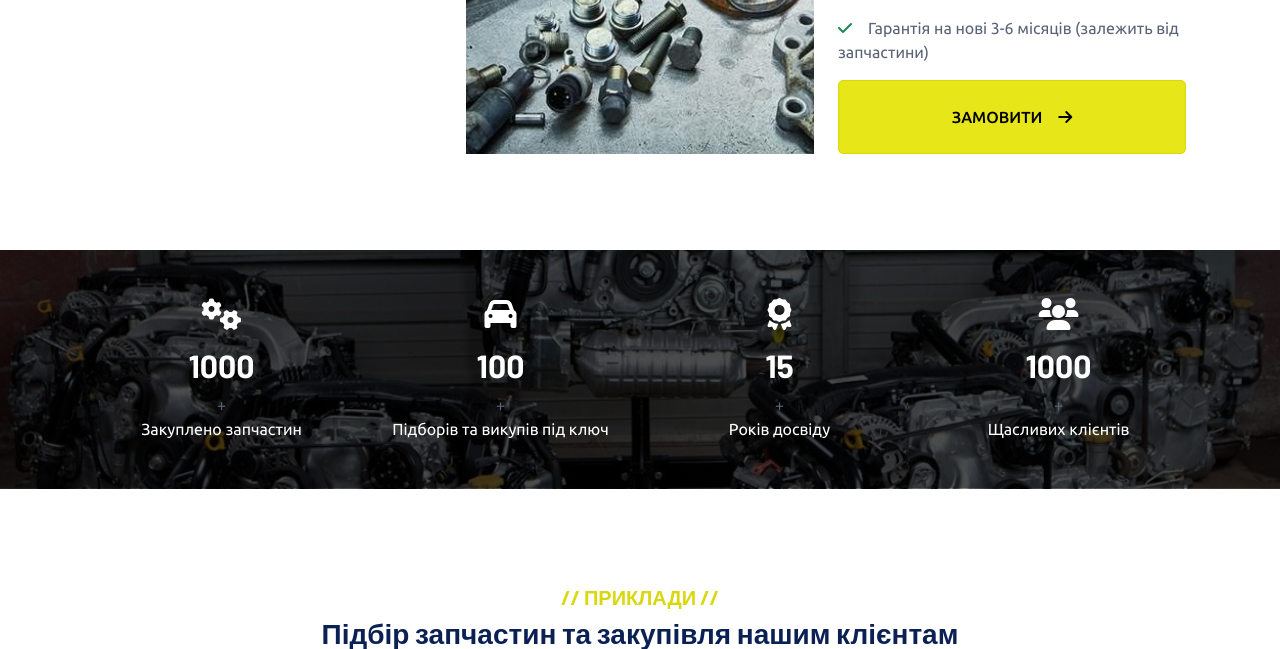
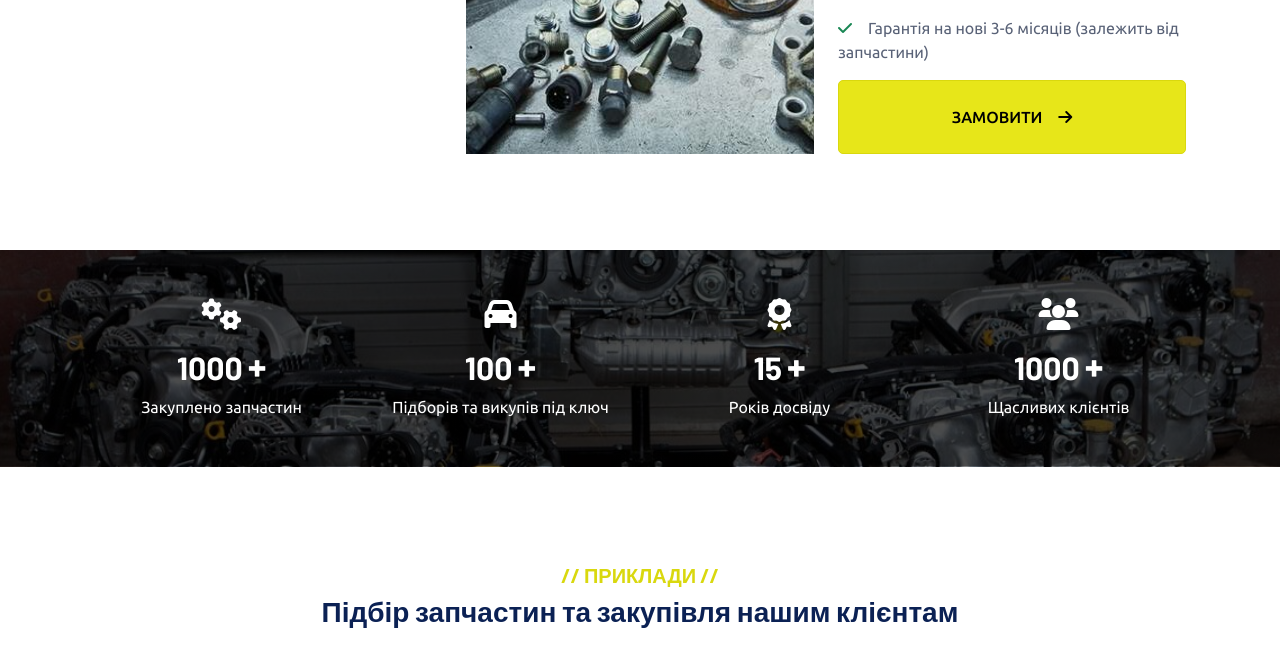
Before and after one commit to PashaKim/car_project, a Django app: page / in a window 1280 px wide. Shown: the part 1422-2071 px from the top of the page. Run offline with Django 4.2, Linux system fonts and the light colour scheme; some libraries are stand-ins or nearby versions.

Commit message:
update text5 и счетчик

```diff
--- a/static/css/style.css
+++ b/static/css/style.css
@@ -144,6 +144,14 @@
     50% {
         transform: translateY(-5px);
     }
+}
+/* настроили внешний вид знака + */
+.plus-sign {
+    margin-left: 5px;
+    color: #fff; /* Белый цвет для знака плюс */
+    font-size: 1.2em; /* Размер знака плюс */
+    line-height: 1; /* Убираем дополнительное пространство */
+    vertical-align: baseline; /* Выровнять по базовой линии цифр */
 }
 
 /* Відображаємо стрілку для активної кнопки */
--- a/templates/include/upper_facts.html
+++ b/templates/include/upper_facts.html
@@ -5,25 +5,34 @@
         <div class="row g-4">
             <div class="col-md-6 col-lg-3 text-center wow fadeIn" data-wow-delay="0.1s">
                 <i class="fa fa-cogs fa-2x text-white mb-3"></i>
-                <h2 class="text-white mb-2" data-toggle="counter-up">1000</h2>+
+                <h2 class="text-white mb-2">
+                    <span data-toggle="counter-up">1000</span><span class="plus-sign">+</span>
+                </h2>
                 <p class="text-white mb-0">{% translate "Закуплено запчастин" %}</p>
             </div>
             <div class="col-md-6 col-lg-3 text-center wow fadeIn" data-wow-delay="0.3s">
                 <i class="fa fa-car fa-2x text-white mb-3"></i>
-                <h2 class="text-white mb-2" data-toggle="counter-up">100</h2>+
+                <h2 class="text-white mb-2">
+                    <span data-toggle="counter-up">100</span><span class="plus-sign">+</span>
+                </h2>
                 <p class="text-white mb-0">{% translate "Підборів та викупів під ключ" %}</p>
             </div>
             <div class="col-md-6 col-lg-3 text-center wow fadeIn" data-wow-delay="0.5s">
                 <i class="fa fa-award fa-2x text-white mb-3"></i>
-                <h2 class="text-white mb-2" data-toggle="counter-up">15</h2>+
+                <h2 class="text-white mb-2">
+                    <span data-toggle="counter-up">15</span><span class="plus-sign">+</span>
+                </h2>
                 <p class="text-white mb-0">{% translate "Років досвіду" %}</p>
             </div>
             <div class="col-md-6 col-lg-3 text-center wow fadeIn" data-wow-delay="0.7s">
                 <i class="fa fa-users fa-2x text-white mb-3"></i>
-                <h2 class="text-white mb-2" data-toggle="counter-up">1000</h2>+
+                <h2 class="text-white mb-2">
+                    <span data-toggle="counter-up">1000</span><span class="plus-sign">+</span>
+                </h2>
                 <p class="text-white mb-0">{% translate "Щасливих клієнтів" %}</p>
             </div>
         </div>
     </div>
 </div>
+
 <!-- Fact End -->
```
Also changed, not shown: locale/ru/LC_MESSAGES/django.po, templates/include/scripts.html (line endings or trailing spaces).
